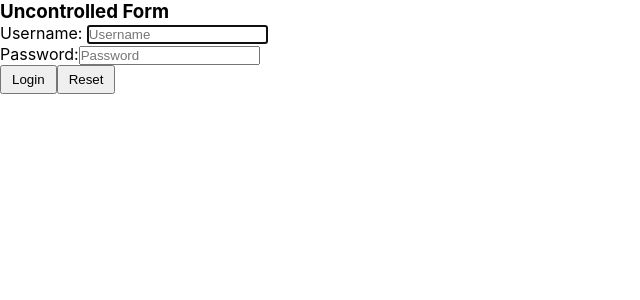
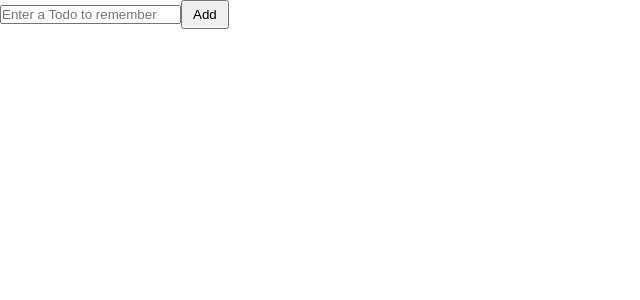
Before and after one commit to metehandoenmez/react-exercises, a React (Create React App) app: page / in a window 1280 px wide. Shown: the top 300 px of the page, without its empty margins (0-640 px from the left). Built offline with nearby package versions, Linux system fonts and the light colour scheme.

Commit message:
completed exercise 23

```diff
--- a/src/App.jsx
+++ b/src/App.jsx
@@ -1,20 +1,15 @@
 import React from "react";
 import "./App.css";
-import UncontrolledLogin from "./UncontrolledLogin";
+
+import TodoList from "./TodoList";
 
 function App() {
 
-let loginFunc = (userdata) => { if(userdata.username && userdata.password) {
-  console.log(`Logging in...
-  Username: ${userdata.username} Password: ${userdata.password}`) }
-  else if(userdata.username === "" || userdata.password === "") {
-    console.log(`Cannot log in, invalid userdata!`)
-  }
-}
+
 
   return (
     <div>
-      <UncontrolledLogin onLogin={loginFunc}/>
+      <TodoList/>
     </div>
   );
 }
--- /dev/null
+++ b/src/TodoList.jsx
@@ -0,0 +1,39 @@
+import React from "react";
+
+export default class TodoList extends React.Component {
+
+    state = {
+        items: [],
+        input: ""
+    }
+
+    handleItemPush = () => {
+        this.setState({
+            items: [...this.state.items, this.state.input],
+        })
+    }
+
+    handleInput = (event) => {
+        this.setState({
+            input: event.target.value
+        })
+    }
+
+    render() {
+
+        return (
+            <div>
+                <input type="text"
+                value={this.state.input}
+                onChange={this.handleInput}
+                placeholder="Enter a Todo to remember" />
+                <button onClick={this.handleItemPush}>Add</button>
+                <ul>
+                    {this.state.items.map((item,index) => (
+                    <li key={item + index}>{item}</li>
+                ))}
+                </ul>
+            </div>
+        )
+    }
+}
```
Also changed, not shown: 1 other file (tests, documents, lock files or other folders).
